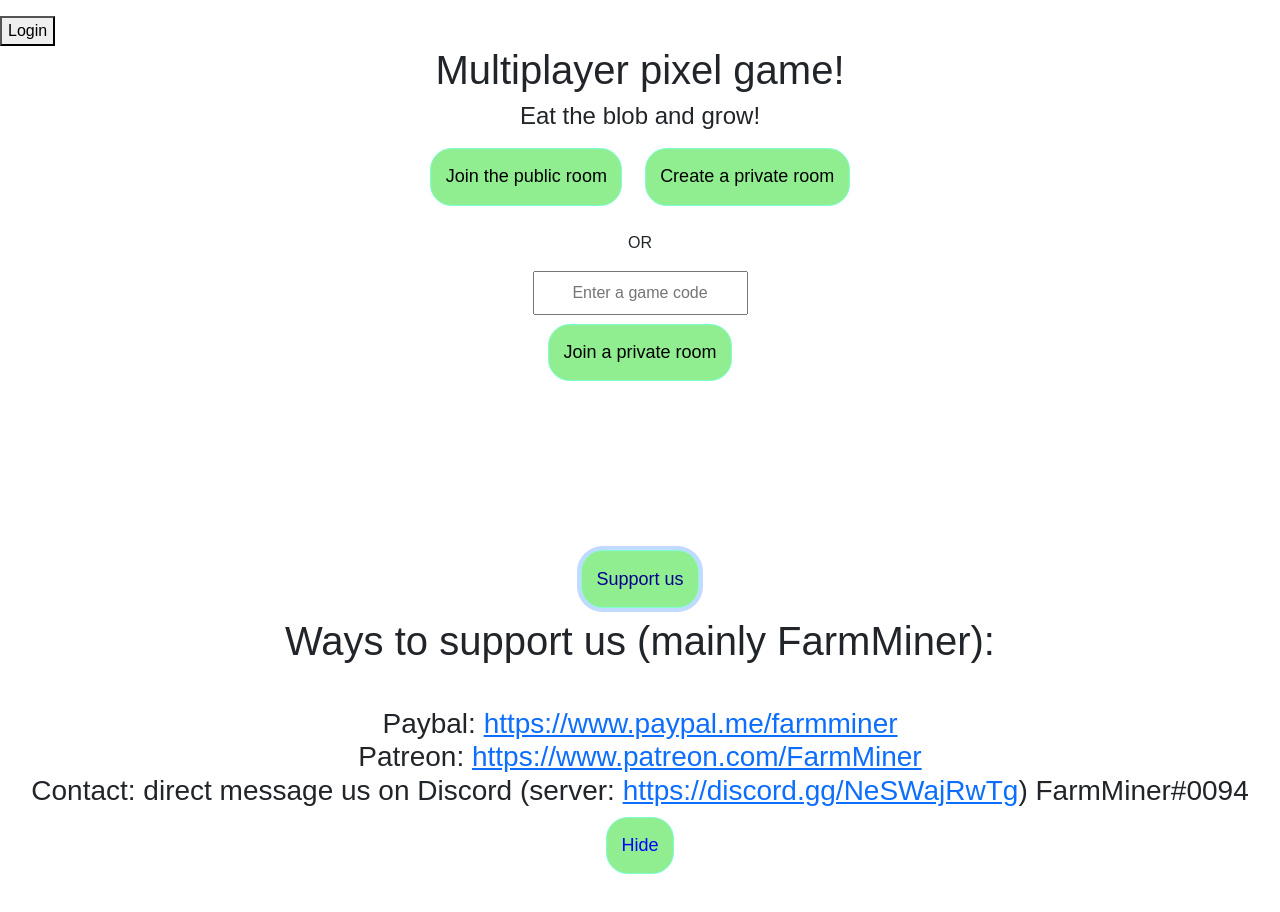
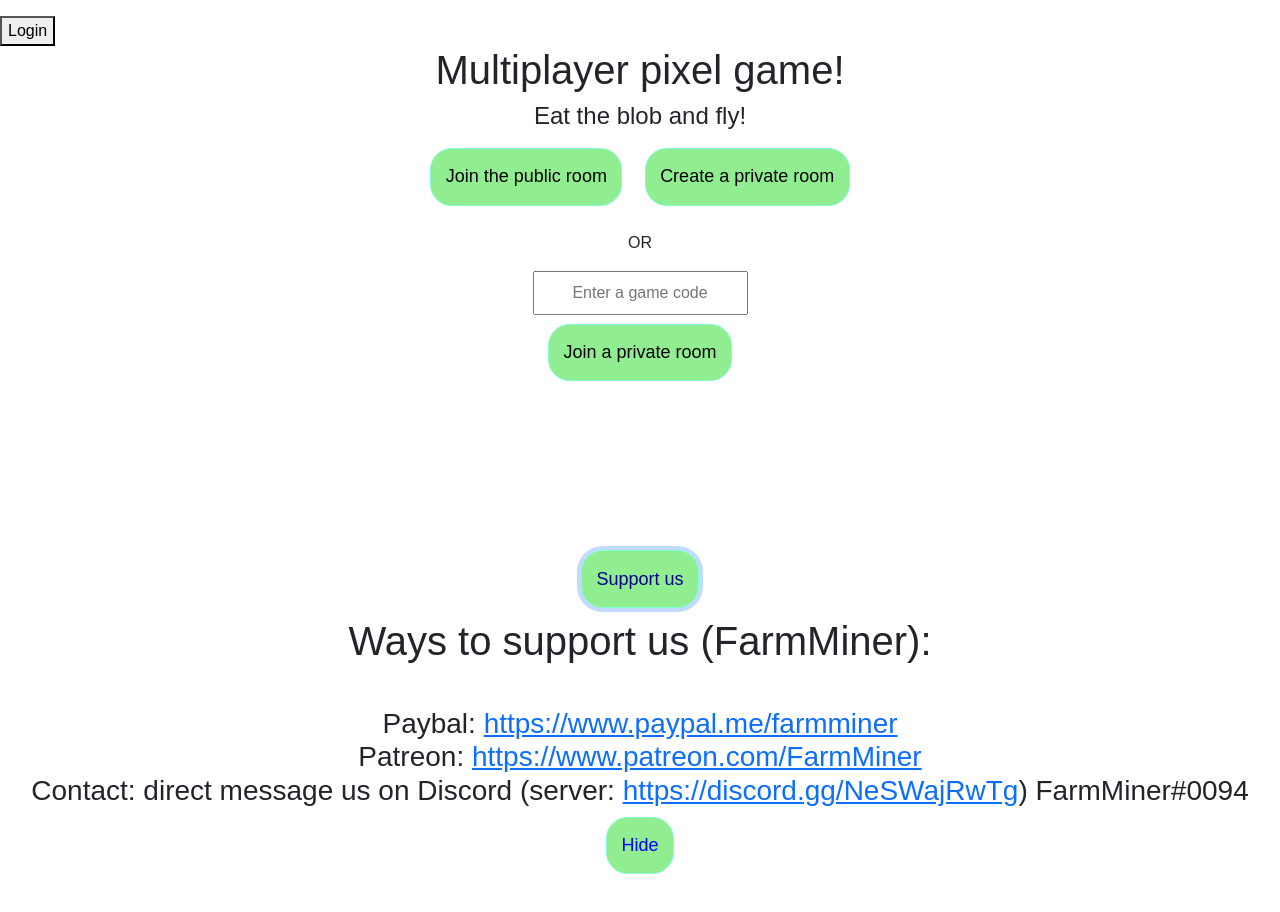
Before and after one commit to FarmMine/Hungerbar_Worlds, a website: page frontend/index.html in a window 1280 px wide. Both pictures are taken after a click on the button "Support us". Drawn offline with nearby package versions, Linux system fonts and the light colour scheme; no server answers.

Commit message:
Add files via upload

```diff
--- a/frontend/index.html
+++ b/frontend/index.html
@@ -104,7 +104,7 @@
         <div id="initialScreen">
             <div>
                 <h1>Multiplayer pixel game!</h1>
-                <h4>Eat the blob and grow!</h4>
+                <h4>Eat the blob and fly!</h4>
                 <button
                         class="btn"
                         id="joinPubButton">
@@ -130,7 +130,7 @@
                         Support us
                     </button>
                     <div id="supportUs" style="display: none;">
-                        <h1>Ways to support us (mainly FarmMiner):</h1>
+                        <h1>Ways to support us (FarmMiner):</h1>
                         <h3>
                             <br> Paybal: <a href="https://www.paypal.me/farmminer">https://www.paypal.me/farmminer </a>
                             <br> Patreon: <a href="https://www.patreon.com/FarmMiner">https://www.patreon.com/FarmMiner </a>
@@ -151,12 +151,12 @@
                         <br>
                         <h2>Terms of Service</h2>
                         <h4>
-                            <br>The Terms of Service is located at:<a href="http://localhost:3000/TOS.html" >http://localhost:3000/TOS.html </a>
+                            <br>The Terms of Service is located at:<a href="http://farmminer.ga/TOS.html" >http://farmminer.ga/TOS.html </a>
                         </h4>
                         <br>
                         <h2>Privacy Policy</h2>
                         <h4>
-                            <br>The Privacy Policy is located at: <a href="http://localhost:3000/Privacy_Policy.html" >http://localhost:3000/Privacy_Policy.html </a>
+                            <br>The Privacy Policy is located at: <a href="http://farmminer.ga/Privacy_Policy.html" >http://farmminer.ga/Privacy_Policy.html </a>
                         </h4>
                         <br>
                         <h2>Contact</h2><br>Contact: direct message us (FarmMiner) on Discord server: <a href=" https://discord.gg/NeSWajRwTg"> https://discord.gg/NeSWajRwTg</a> (MAKE SURE TO READ DISCORD'S TERMS AND POLICIES TOO WHEN USING DISCORD)
```
